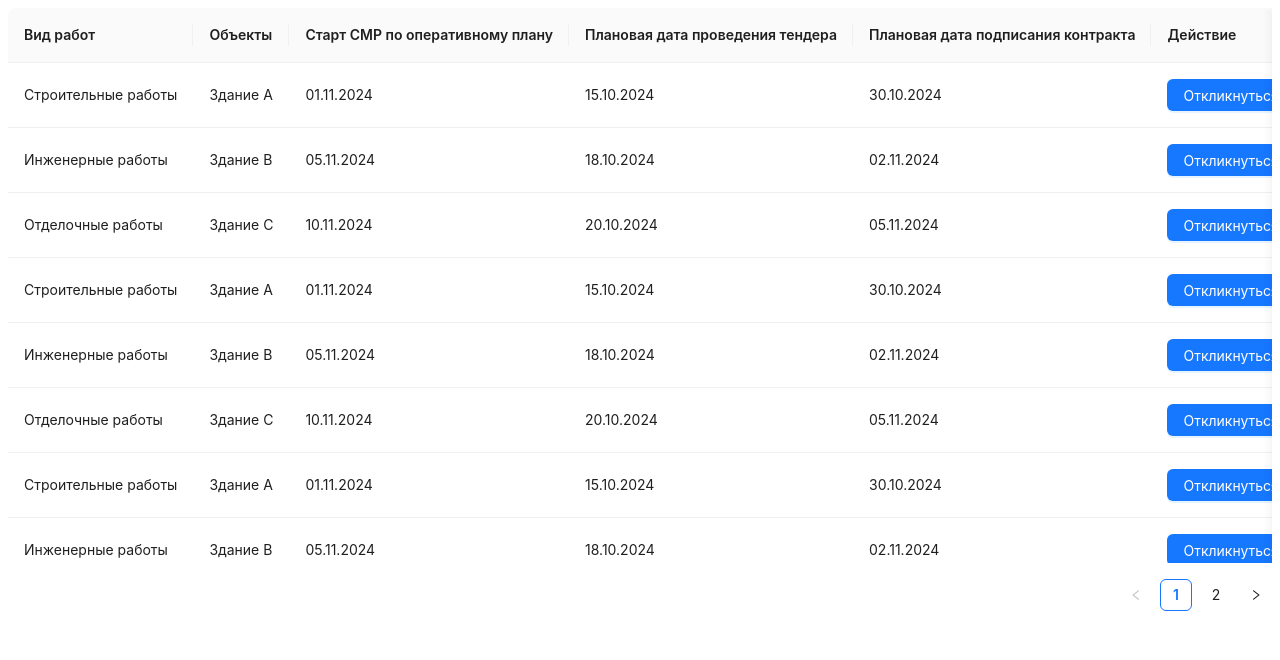
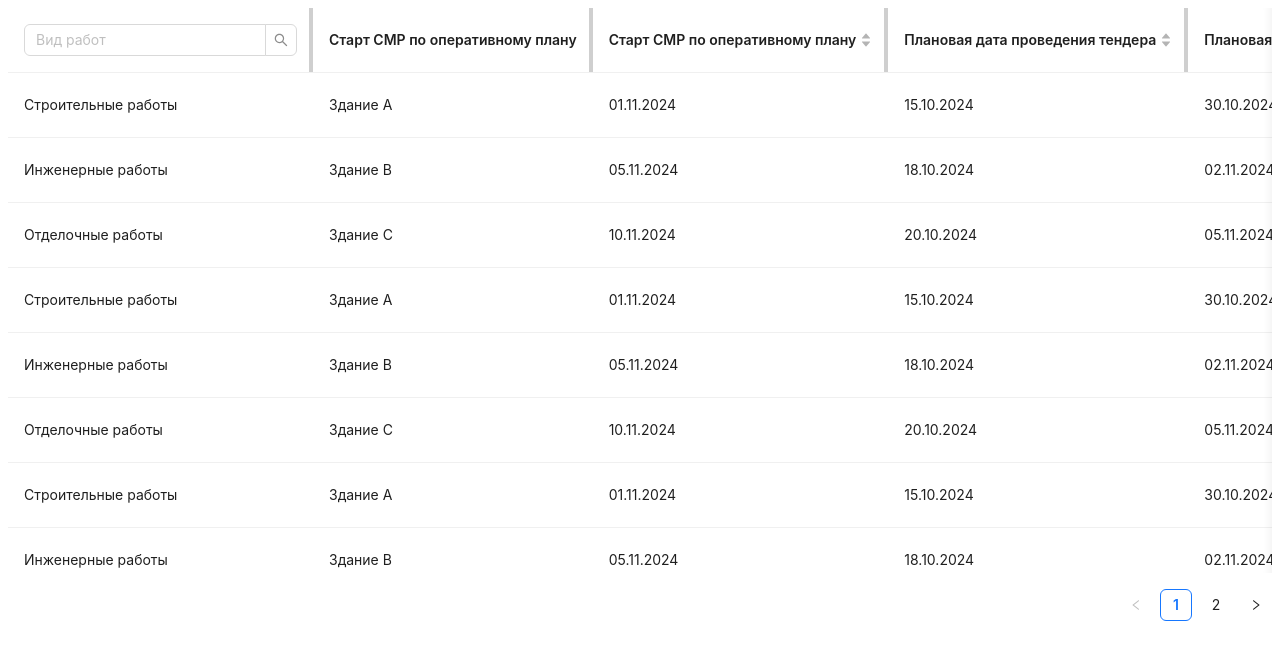
Before and after one commit to divClas/DomKor, a React (Vite) app: page / in a window 1280 px wide. Shown: the top 660 px of the page. Built offline with nearby package versions, Linux system fonts and the light colour scheme.

Commit message:
настройка таблицы

```diff
--- a/package.json
+++ b/package.json
@@ -12,6 +12,7 @@
   "dependencies": {
     "@reduxjs/toolkit": "^2.3.0",
     "antd": "^5.21.5",
+    "dayjs": "^1.11.13",
     "react": "^18.3.1",
     "react-dom": "^18.3.1"
   },
--- a/src/App.css
+++ b/src/App.css
@@ -0,0 +1,9 @@
+.ant-table-cell::before {
+  width: 4px !important;
+  height: 100% !important;
+  background-color: rgba(207, 207, 207, 1) !important;
+}
+
+.ant-table-thead > tr > th {
+  background-color: white !important;
+}
--- a/src/layout/table/index.tsx
+++ b/src/layout/table/index.tsx
@@ -1,43 +1,55 @@
-import React from 'react'
-import { Button, Table } from "antd";
-import { mockDataForTable } from '../../mockData';
+import { Button, Table, DatePicker, ConfigProvider, Input } from "antd";
+import { mockDataForTable } from "../../mockData";
+import { ColumnType, TableDataType } from "../../types/tableColumns";
+
+const { Search } = Input;
 export default function TableLayout() {
-    const dataColumns = [
+  const dataColumns: ColumnType[] = [
     {
-            title: 'Вид работ',
-            dataIndex: 'workType',
-            key: 'workType',
+      title: () => (
+        <div>
+          <Search placeholder="Вид работ" style={{ width: "100%" }} />
+        </div>
+      ),
+      dataIndex: "workType",
+      key: "workType",
     },
     {
-            title: 'Объекты',
-            dataIndex: 'objects',
-            key: 'objects',
+      title: "Старт СМР по оперативному плану",
+      dataIndex: "objects",
+      key: "objects",
     },
     {
-            title: 'Старт СМР по оперативному плану',
-            dataIndex: 'startDate',
-            key: 'startDate',
+      title: "Старт СМР по оперативному плану",
+      dataIndex: "startDate",
+      key: "startDate",
+      sorter: (a: TableDataType, b: TableDataType) =>
+        new Date(a.startDate).getTime() - new Date(b.startDate).getTime(),
     },
     {
-            title: 'Плановая дата проведения тендера',
-            dataIndex: 'tenderDate',
-            key: 'tenderDate',
+      title: "Плановая дата проведения тендера",
+      dataIndex: "tenderDate",
+      key: "tenderDate",
+      sorter: (a: TableDataType, b: TableDataType) =>
+        new Date(a.tenderDate).getTime() - new Date(b.tenderDate).getTime(),
     },
     {
-            title: 'Плановая дата подписания контракта',
-            dataIndex: 'contractDate',
-            key: 'contractDate',
+      title: "Плановая дата подписания контракта",
+      dataIndex: "contractDate",
+      key: "contractDate",
+      sorter: (a: TableDataType, b: TableDataType) =>
+        new Date(a.contractDate).getTime() - new Date(b.contractDate).getTime(),
     },
     {
-            title: 'Действие',
-            dataIndex: 'action',
-            key: 'action',
-            render: (text: string | number, record: any) => (
+      title: "Действие",
+      dataIndex: "action",
+      key: "action",
+      render: (text: string, record: TableDataType) => (
         <Button type="primary" onClick={() => handleActionClick(record)}>
           {text}
         </Button>
       ),
-        }
+    },
   ];
 
   const handleActionClick = (record: any) => {
@@ -45,9 +57,16 @@ export default function TableLayout() {
   };
 
   return (
-        <div>
-            <Table dataSource={mockDataForTable} columns={dataColumns}
-                scroll={{ x: 'max-content', y: 100 * 5 }} />
-        </div>
-    )
+    <ConfigProvider
+      theme={{
+        token: {},
+      }}
+    >
+      <Table
+        dataSource={mockDataForTable}
+        columns={dataColumns}
+        scroll={{ x: "max-content", y: 100 * 5 }}
+      />
+    </ConfigProvider>
+  );
 }
--- /dev/null
+++ b/src/types/tableColumns/index.ts
@@ -0,0 +1,17 @@
+export interface TableDataType {
+  key: string;
+  workType: string;
+  objects: string;
+  startDate: string;
+  tenderDate: string;
+  contractDate: string;
+  action: string;
+  sorter?: (a: TableDataType, b: TableDataType) => number | string;
+}
+
+export interface ColumnType {
+  title: string;
+  dataIndex: keyof TableDataType;
+  key: keyof TableDataType;
+  render?: (text: string, record: TableDataType) => JSX.Element;
+}
```
Also changed, not shown: src/components/customInputSearch/index.tsx (added, +24 -0 lines), 1 other file (tests, documents, lock files or other folders). Lines whose indentation alone changed are shown as unchanged.
